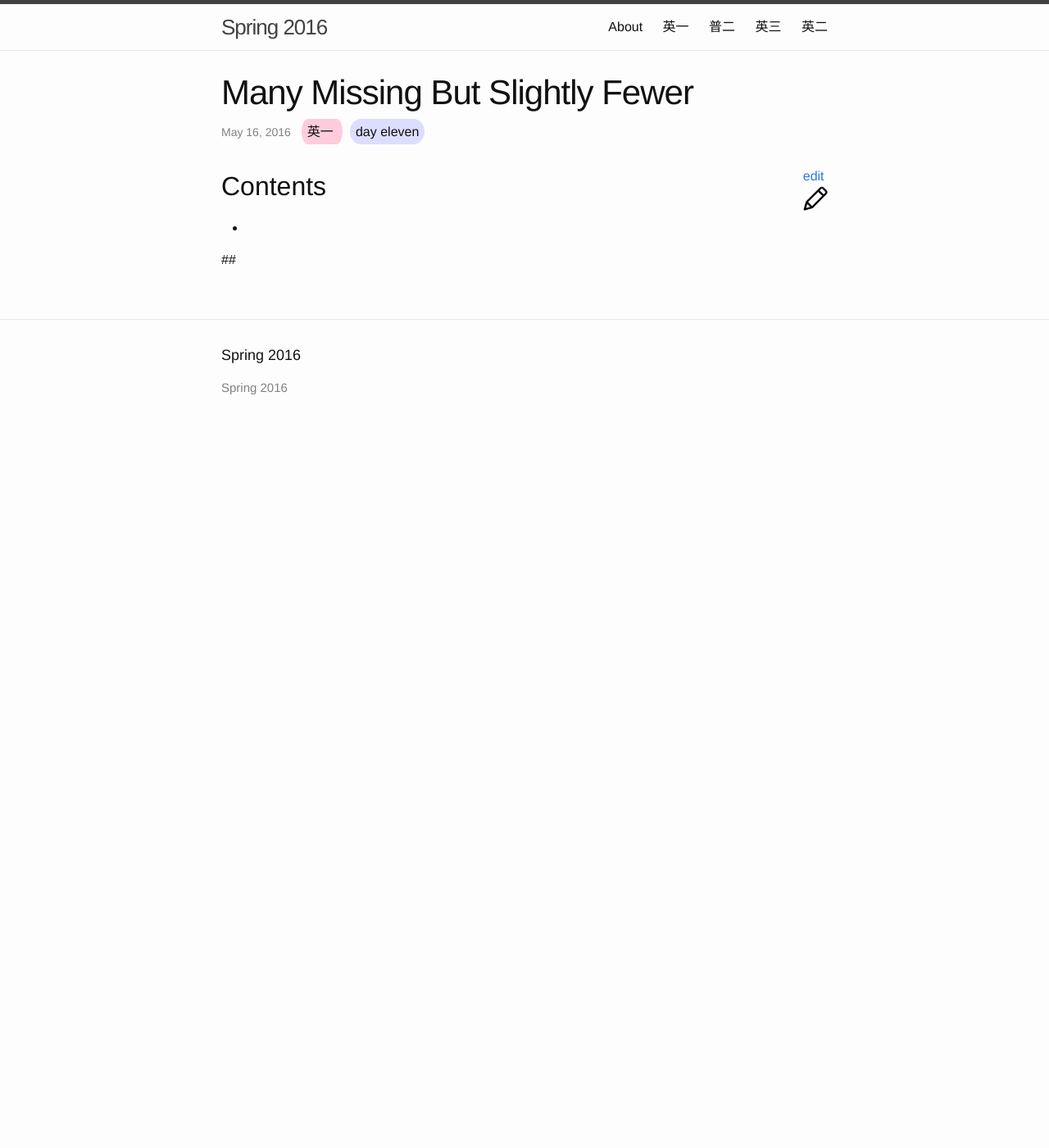
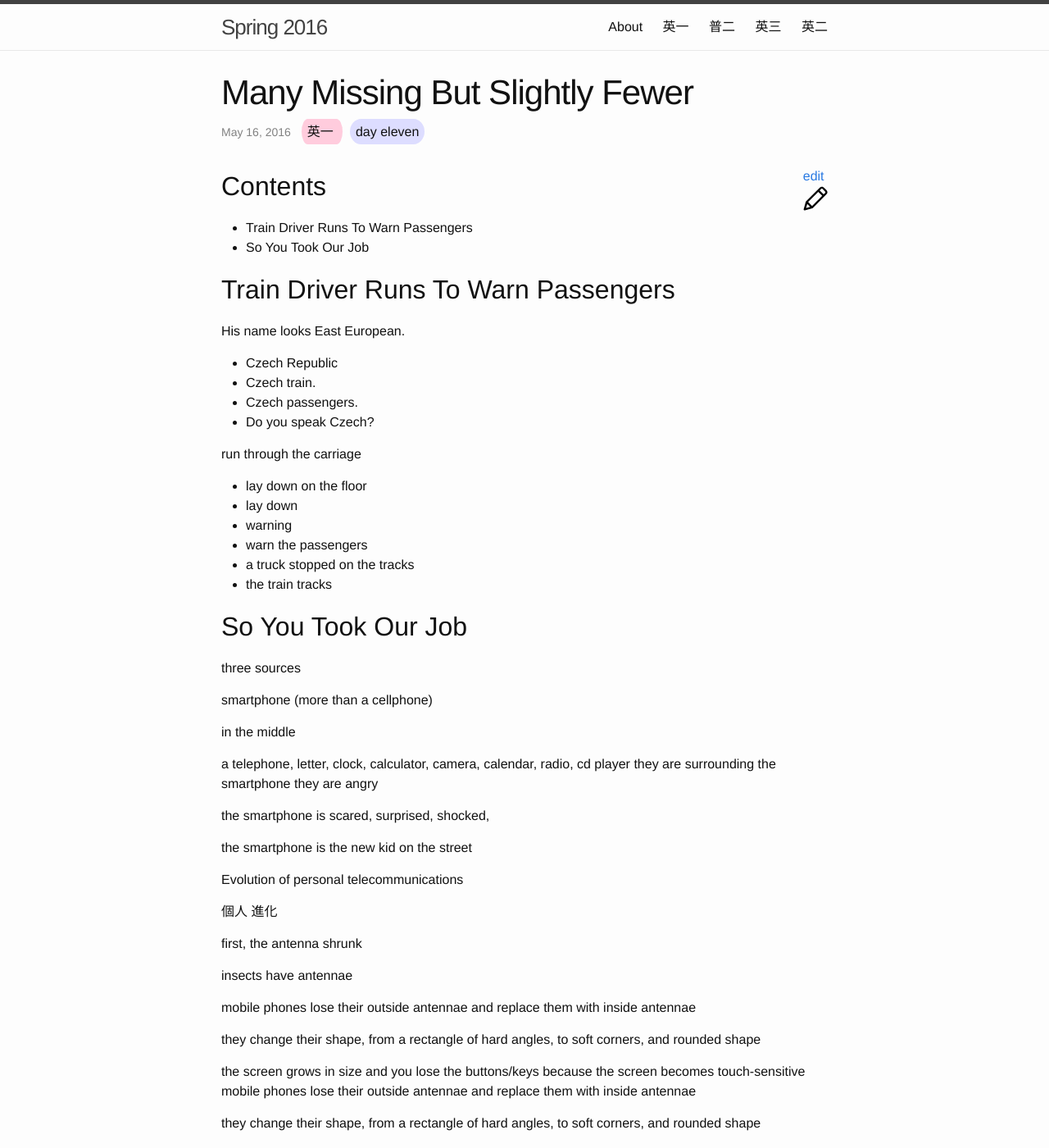
Before and after one commit to MrArgote/spring16, a Jekyll site: the page built from _posts/one/2016-05-16-Many-Missing-But-Slightly-Fewer.md, in a window 1280 px wide and 1400 px high. Shown: the whole window at 82% size. Built offline with Jekyll 4.4.1, drawn with Linux system fonts in a browser that asks for light colours; some of the changed text lies outside the part shown.

Commit message:
Annotated One, Day Eleven

```diff
--- a/_posts/one/2016-05-16-Many-Missing-But-Slightly-Fewer.md
+++ b/_posts/one/2016-05-16-Many-Missing-But-Slightly-Fewer.md
@@ -5,6 +5,70 @@ day: eleven
 
 ## Contents
 
--
+- Train Driver Runs To Warn Passengers
+- So You Took Our Job
 
-##
+## Train Driver Runs To Warn Passengers
+
+His name looks East European.
+
+- Czech Republic
+- Czech train.
+- Czech passengers.
+- Do you speak Czech?
+
+run through the carriage
+
+- lay down on the floor
+- lay down
+- warning
+- warn the passengers
+- a truck stopped on the tracks
+- the train tracks
+
+## So You Took Our Job
+
+three sources
+
+smartphone (more than a cellphone)
+
+in the middle
+
+
+a telephone, letter, clock, calculator, camera, calendar, radio, cd player
+they are surrounding the smartphone
+they are angry
+
+the smartphone is scared, surprised, shocked,
+
+the smartphone is the new kid on the street
+
+Evolution of personal telecommunications
+
+個人
+進化
+
+first, the antenna shrunk
+
+insects have antennae
+
+mobile phones lose their outside antennae and replace them with inside antennae
+
+they change their shape,
+from a rectangle of hard angles,
+to soft corners,
+and rounded shape
+
+the screen grows in size
+and you lose the buttons/keys
+because the screen becomes touch-sensitive
+mobile phones lose their outside antennae and replace them with inside antennae
+
+they change their shape,
+from a rectangle of hard angles,
+to soft corners,
+and rounded shape
+
+the screen grows in size
+and you lose the buttons/keys
+because the screen becomes touch-sensitive
```
